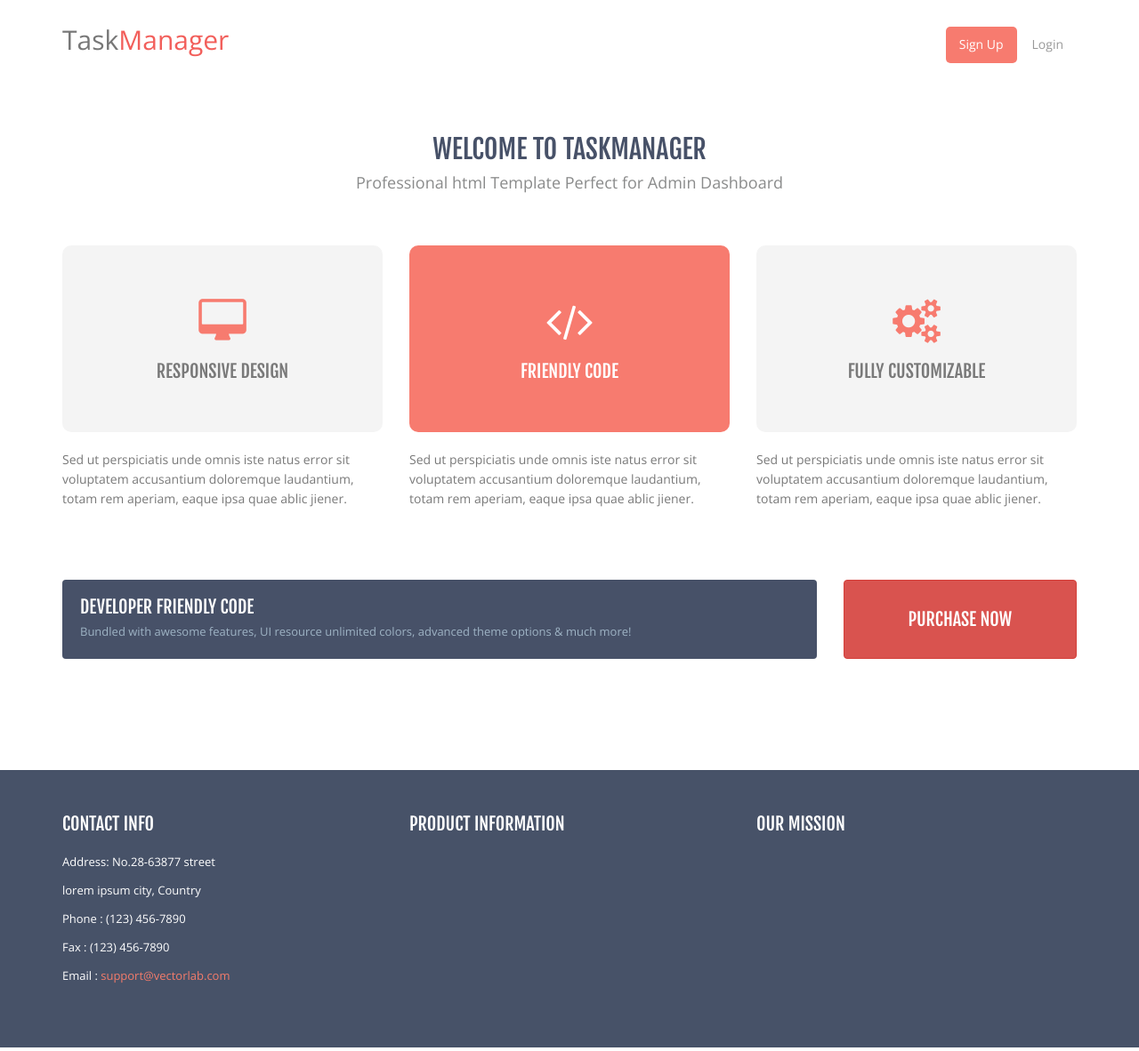
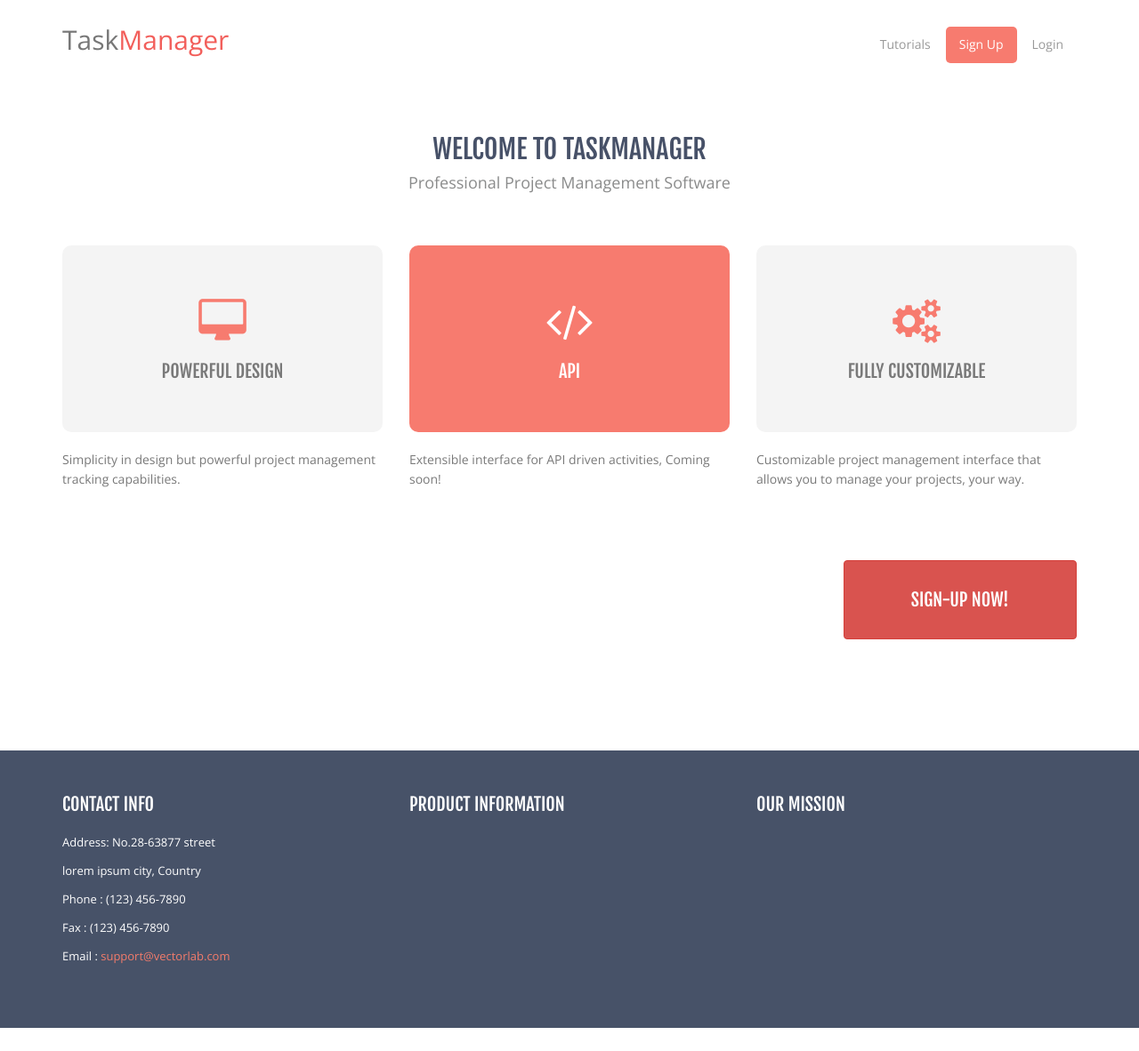
Before and after one commit to NetSPI/django.nV, a Django app: page /taskManager/ in a window 1280 px wide. Shown: the whole page at 89% size. After the commit the page ends 1156 px from the top, so only its background shows below. Run offline with Django 3.2, Linux system fonts and the light colour scheme; data comes from the database, SQL or seed files in the repository; some libraries are stand-ins or nearby versions.

Commit message:
working on tutorial stuff

```diff
--- a/taskManager/templates/taskManager/base.html
+++ b/taskManager/templates/taskManager/base.html
@@ -72,6 +72,7 @@
               </div>
               <div class="navbar-collapse collapse ">
                   <ul class="nav navbar-nav">
+                      <li><a href="/taskManager/tutorials">Tutorials</a></li>
                       {% if user.is_authenticated %}
                       <li><a href="/taskManager/logout">Logout</a></li>
                       {% else %}
--- a/taskManager/templates/taskManager/index.html
+++ b/taskManager/templates/taskManager/index.html
@@ -37,24 +37,24 @@
           <!--feature start-->
           <div class="text-center feature-head">
               <h1>welcome to TaskManager</h1>
-              <p>Professional html Template Perfect for Admin Dashboard</p>
+              <p>Professional Project Management Software</p>
           </div>
           <div class="col-lg-4 col-sm-4">
               <section>
                   <div class="f-box">
                       <i class=" fa fa-desktop"></i>
-                      <h2>responsive design</h2>
+                      <h2>Powerful Design</h2>
                   </div>
-                  <p class="f-text">Sed ut perspiciatis unde omnis iste natus error sit voluptatem accusantium doloremque laudantium, totam rem aperiam, eaque ipsa quae ablic jiener.</p>
+                  <p class="f-text">Simplicity in design but powerful project management tracking capabilities.</p>
               </section>
           </div>
           <div class="col-lg-4 col-sm-4">
               <section>
                   <div class="f-box active">
                       <i class=" fa fa-code"></i>
-                      <h2>friendly code</h2>
+                      <h2>API</h2>
                   </div>
-                  <p class="f-text">Sed ut perspiciatis unde omnis iste natus error sit voluptatem accusantium doloremque laudantium, totam rem aperiam, eaque ipsa quae ablic jiener.</p>
+                  <p class="f-text">Extensible interface for API driven activities, Coming soon!</p>
               </section>
           </div>
           <div class="col-lg-4 col-sm-4">
@@ -63,7 +63,7 @@
                       <i class="fa fa-gears"></i>
                       <h2>fully customizable</h2>
                   </div>
-                  <p class="f-text">Sed ut perspiciatis unde omnis iste natus error sit voluptatem accusantium doloremque laudantium, totam rem aperiam, eaque ipsa quae ablic jiener.</p>
+                  <p class="f-text">Customizable project management interface that allows you to manage your projects, your way.</p>
               </section>
           </div>
           <!--feature end-->
@@ -71,14 +71,8 @@
       <div class="row">
           <!--quote start-->
           <div class="quote">
-              <div class="col-lg-9 col-sm-9">
-                  <div class="quote-info">
-                      <h1>developer friendly code</h1>
-                      <p>Bundled with awesome features, UI resource unlimited colors, advanced theme options & much more!</p>
-                  </div>
-              </div>
-              <div class="col-lg-3 col-sm-3">
-                  <a href="#" class="btn btn-danger purchase-btn">Purchase now</a>
+              <div class="col-lg-3 col-sm-3 text-center pull-right">
+                  <a href="/taskManager/register" class="btn btn-danger purchase-btn">Sign-Up Now!</a>
               </div>
           </div>
           <!--quote end-->
```
